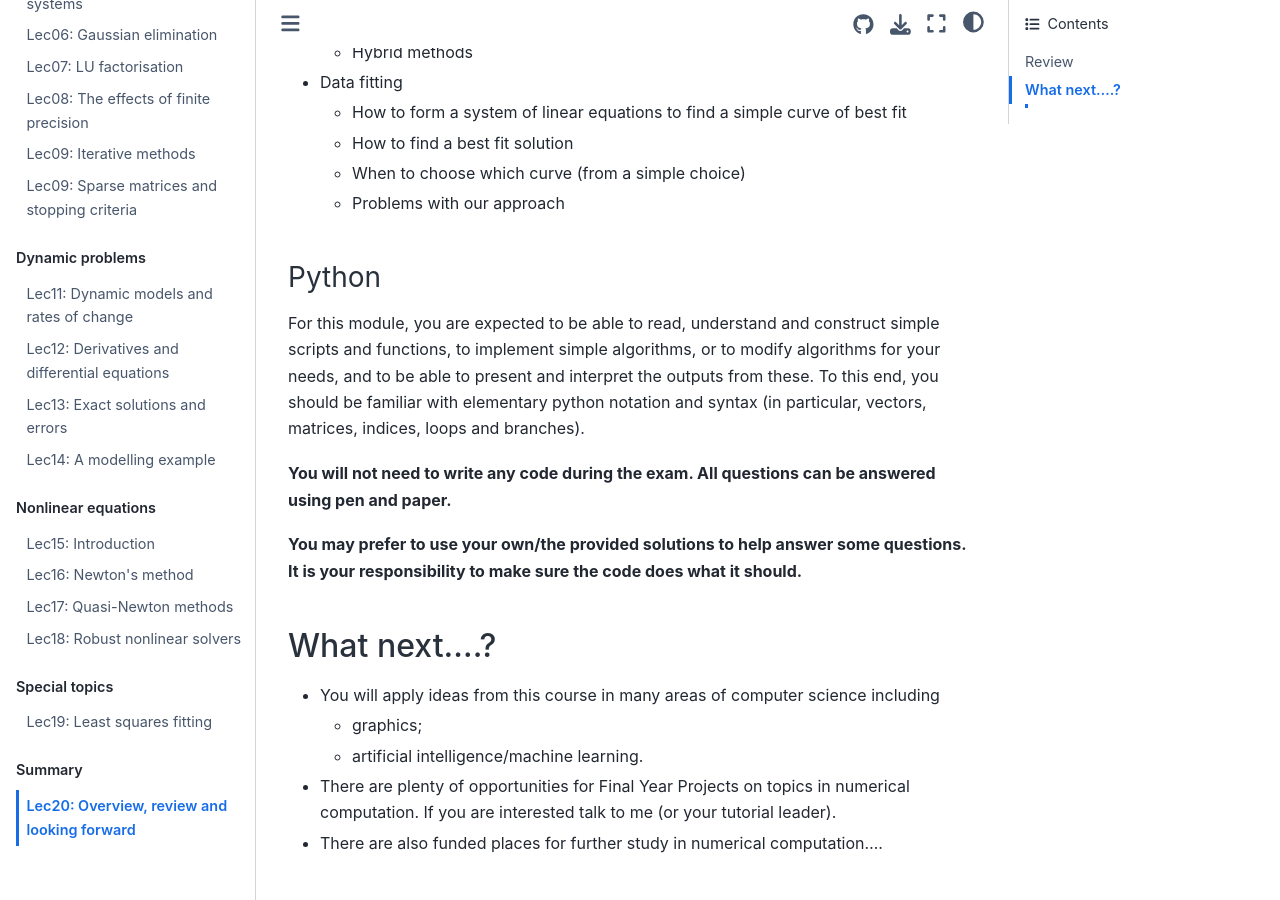
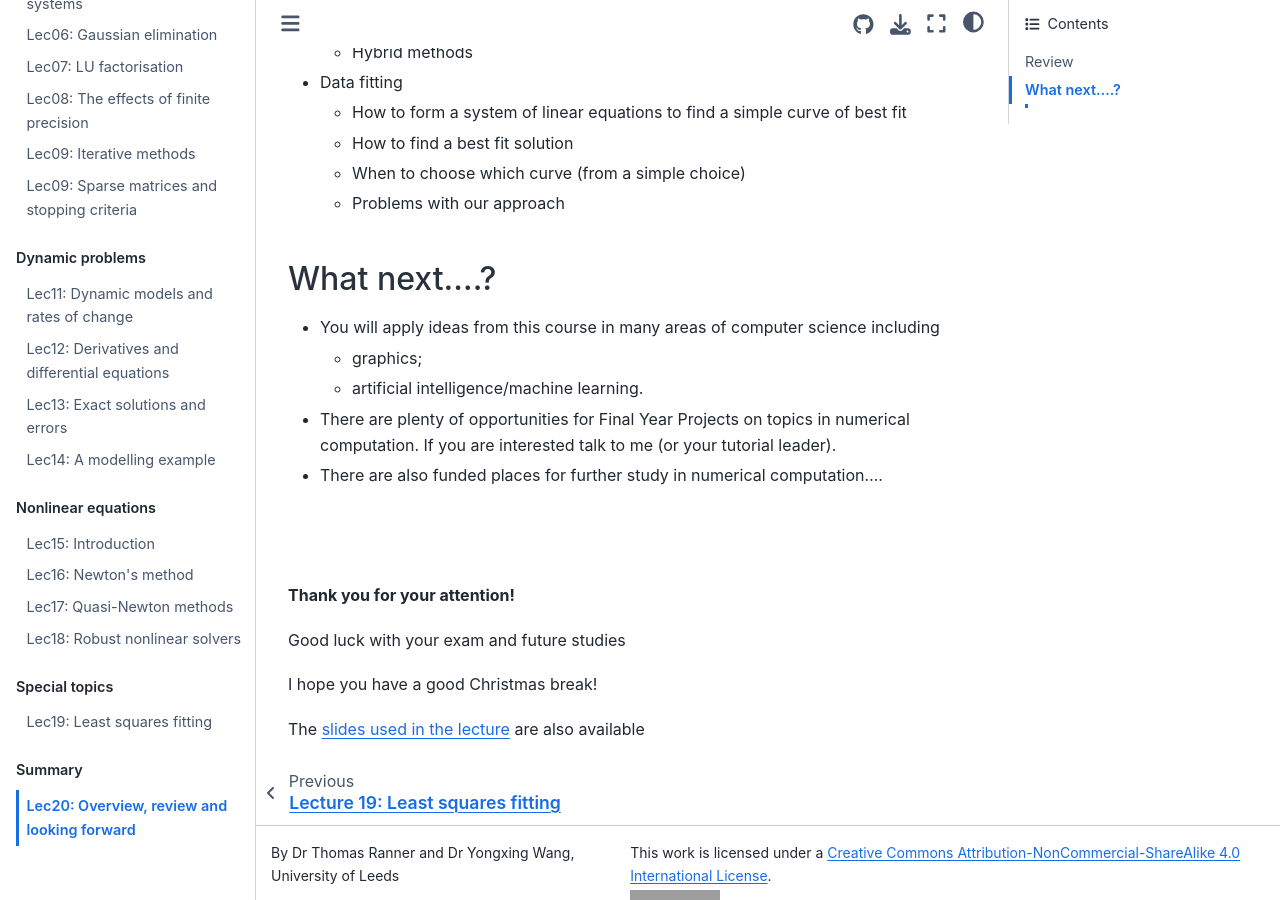
Before and after one commit to uol-soc-teachingrepos/COMP2421-Numerical-Computation, a Jupyter Book: the page built from lec/lec20.md, in a window 1280 px wide and 900 px high, scrolled down 1074 px. Built offline with Jupyter Book 1.0.4 settings and Sphinx 7.4.7 and the Sphinx Book theme 1.1.4, drawn with Linux system fonts in a browser that asks for light colours; pages that are not in the unit, such as notebooks, are missing from menus; grey boxes are pictures that could not be loaded.

Commit message:
tidy up slides for lec20

```diff
--- a/lec/lec20.md
+++ b/lec/lec20.md
@@ -43,14 +43,6 @@
     -   When to choose which curve (from a simple choice)
     -   Problems with our approach
 
-### Python
-
-For this module, you are expected to be able to read, understand and construct simple scripts and functions, to implement simple algorithms, or to modify algorithms for your needs, and to be able to present and interpret the outputs from these. To this end, you should be familiar with elementary python notation and syntax (in particular, vectors, matrices, indices, loops and branches).
-
-**You will not need to write any code during the exam. All questions can be answered using pen and paper.**
-
-**You may prefer to use your own/the provided solutions to help answer some questions. It is your responsibility to make sure the code does what it should.**
-
 ## What next....?
 
 -   You will apply ideas from this course in many areas of computer science including
```
Also changed, not shown: 1 other file.
